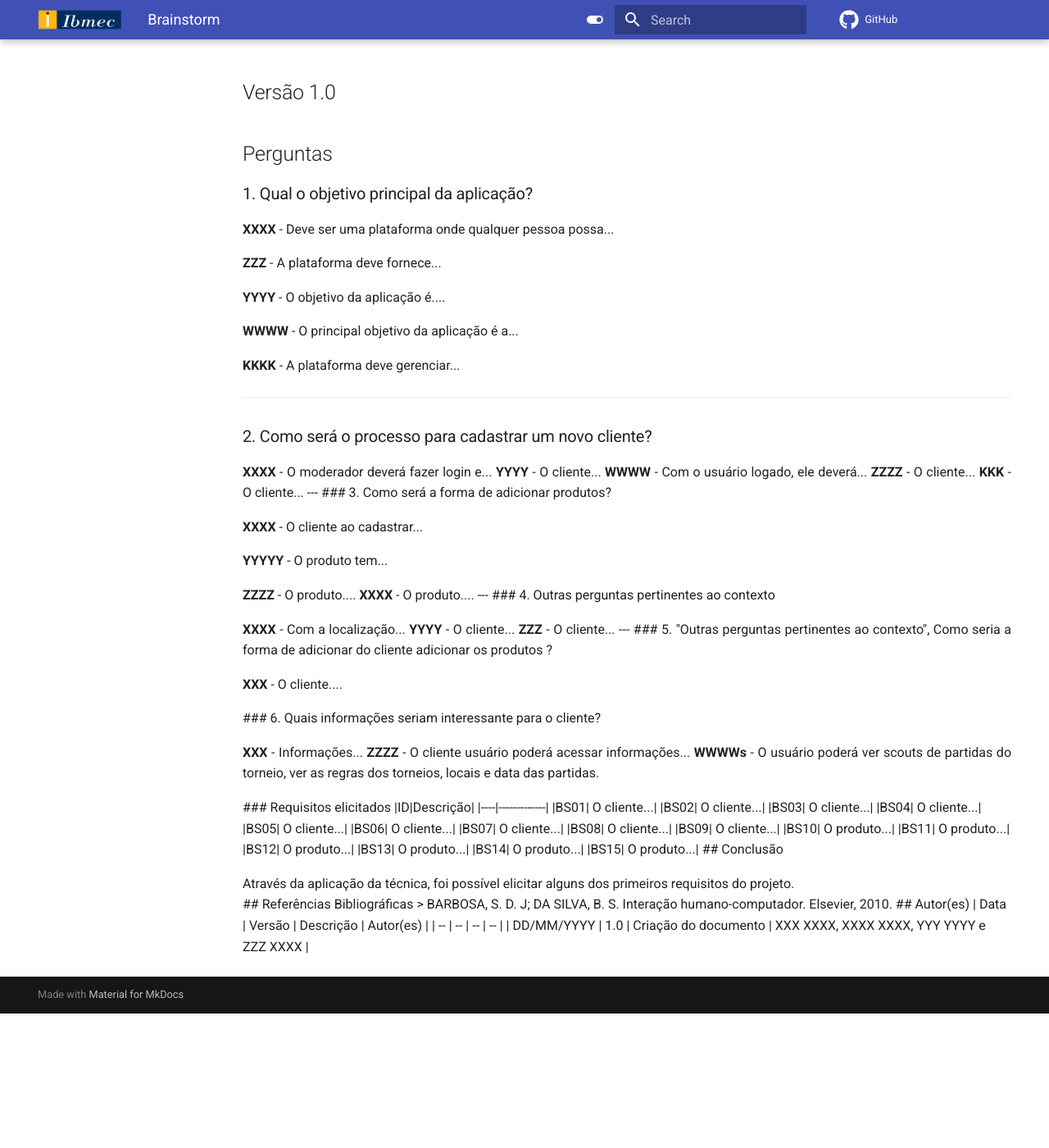
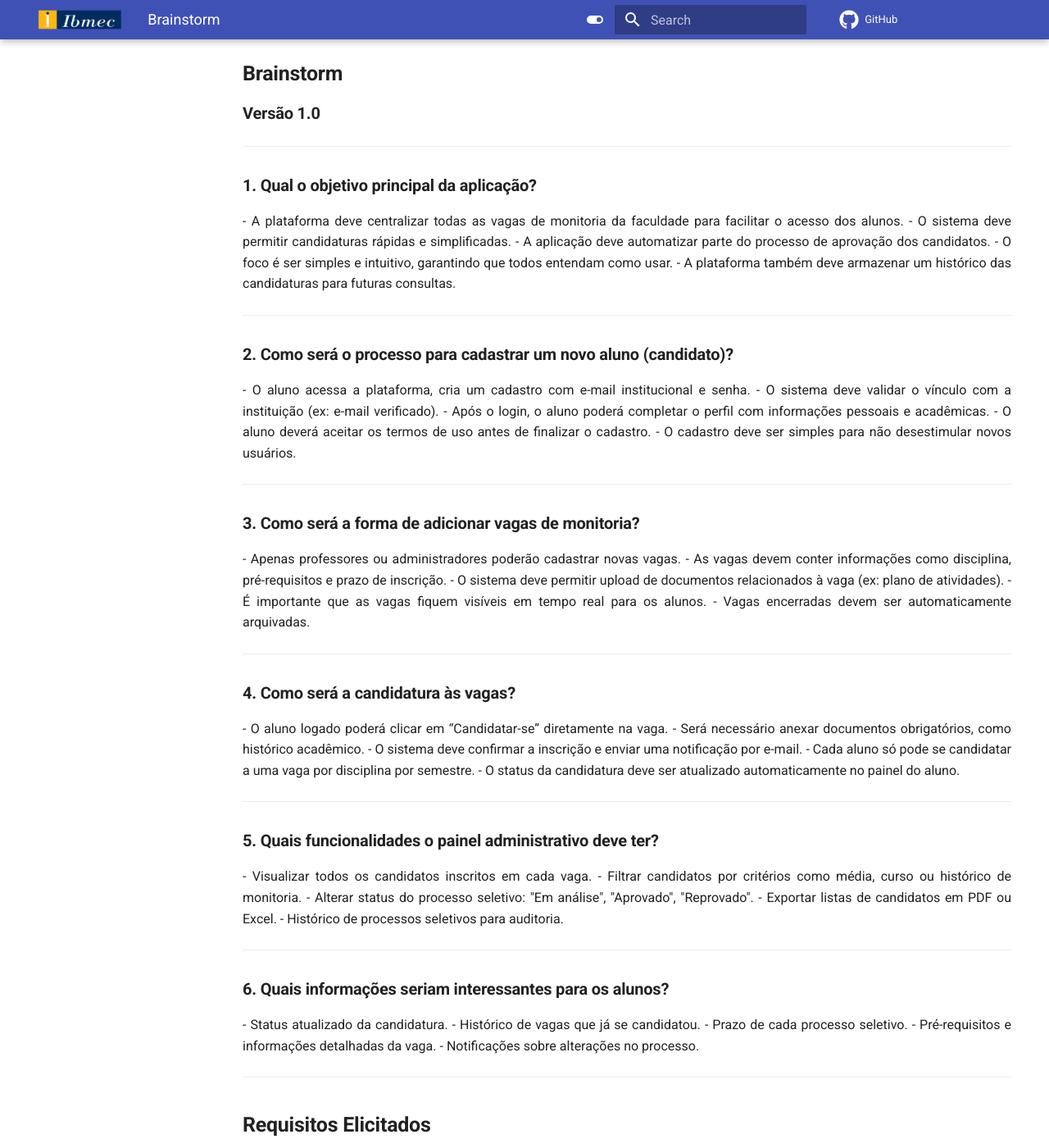
Before and after one commit to Projetos-de-Extensao/PBE_25.2_8004_III, an MkDocs documentation site: the page built from docs/Iniciacao/Brainstorm.md, in a window 1280 px wide and 1400 px high, scrolled down 518 px. Shown: the whole window at 82% size. Built offline with MkDocs 1.6.1 and Material for MkDocs 9.7.7, drawn with Linux system fonts in a browser that asks for light colours; comment, search, counter and statistics services are not loaded; before the commit the page ends 1754 px from its top, so only the background shows below that; some of the changed text lies outside the part shown.

Commit message:
Brainstorm.md

```diff
--- a/docs/Iniciacao/Brainstorm.md
+++ b/docs/Iniciacao/Brainstorm.md
@@ -3,127 +3,126 @@ id: brainstorm
 title: Brainstorm
 ---
 
-## Introdução
-<p align = "justify">
+## **Introdução**
+<p align="justify">
 O brainstorm é uma técnica de elicitação de requisitos que consiste em reunir a equipe e discutir sobre diversos tópicos gerais do projeto apresentados no documento problema de negócio. No brainstorm o diálogo é incentivado e críticas são evitadas para permitir que todos colaborem com suas próprias ideias.
-</p>
-
-## Metodologia
-<p align = "justify">
-A equipe se reuniu para debater ideias gerais sobre o projeto via..., começou .... e terminou..., onde o XXXX XXXX foi o moderador, direcionando a equipe com questões pré-elaboradas, e transcrevendo as respostas para o documento.
-</p>
-
-## Brainstorm
-
-## Versão 1.0
-
-## Perguntas
-
-### 1. Qual o objetivo principal da aplicação?
-
-<p align = "justify">
-<b>XXXX</b> - Deve ser uma plataforma onde qualquer pessoa possa...
-</p>
-
-<b>ZZZ</b> - A plataforma deve fornece...
-
-<b>YYYY</b> - O objetivo da aplicação é....
-
-<b>WWWW</b> - O principal objetivo da aplicação é a...
-
-<b>KKKK</b> - A plataforma deve gerenciar...
 </p>
 
 ---
 
-### 2. Como será o processo para cadastrar um novo cliente?
+## **Metodologia**
+<p align = "justify">
+A equipe se reuniu para debater ideias gerais sobre o projeto via..., começou .... e terminou..., onde o XXXX XXXX foi o moderador, direcionando a equipe com questões pré-elaboradas, e transcrevendo as respostas para o documento.
+</p>
+---
 
-<p align = "justify">
-<b>XXXX</b> - O moderador deverá fazer login e...
+## **Brainstorm**
 
-<b>YYYY</b> - O cliente...
-
-<b>WWWW</b> - Com o usuário logado, ele deverá...
-
-<b>ZZZZ</b> - O cliente...
-
-<b>KKK</b> - O cliente...
+### **Versão 1.0**
 
 ---
 
-### 3. Como será a forma de adicionar produtos?
-
-<p align = "justify">
-<b>XXXX</b> - O cliente ao cadastrar...
+### **1. Qual o objetivo principal da aplicação?**
+<p align="justify">
+- A plataforma deve centralizar todas as vagas de monitoria da faculdade para facilitar o acesso dos alunos.
+- O sistema deve permitir candidaturas rápidas e simplificadas.
+- A aplicação deve automatizar parte do processo de aprovação dos candidatos.
+- O foco é ser simples e intuitivo, garantindo que todos entendam como usar.
+- A plataforma também deve armazenar um histórico das candidaturas para futuras consultas.
 </p>
-
-<p align = "justify">
-<b>YYYYY</b> - O produto tem...
-</p>
-
-<b>ZZZZ</b> - O produto....
-
-<b>XXXX</b> - O produto....
-
 
 ---
 
-### 4. Outras perguntas pertinentes ao contexto
-
-<p align = "justify">
-<b>XXXX</b> - Com a localização...
-
-<b>YYYY</b> - O cliente...
-
-<b>ZZZ</b> - O cliente...
+### **2. Como será o processo para cadastrar um novo aluno (candidato)?**
+<p align="justify">
+- O aluno acessa a plataforma, cria um cadastro com e-mail institucional e senha.
+- O sistema deve validar o vínculo com a instituição (ex: e-mail verificado).
+- Após o login, o aluno poderá completar o perfil com informações pessoais e acadêmicas.
+- O aluno deverá aceitar os termos de uso antes de finalizar o cadastro.
+- O cadastro deve ser simples para não desestimular novos usuários.
+</p>
 
 ---
 
-### 5. "Outras perguntas pertinentes ao contexto", Como seria a forma de adicionar do cliente adicionar os produtos ?
-<p align = "justify">
-<b>XXX</b> - O cliente....
+### **3. Como será a forma de adicionar vagas de monitoria?**
+<p align="justify">
+- Apenas professores ou administradores poderão cadastrar novas vagas.
+- As vagas devem conter informações como disciplina, pré-requisitos e prazo de inscrição.
+- O sistema deve permitir upload de documentos relacionados à vaga (ex: plano de atividades).
+- É importante que as vagas fiquem visíveis em tempo real para os alunos.
+- Vagas encerradas devem ser automaticamente arquivadas.
 </p>
 
-### 6. Quais informações seriam interessante para o cliente?
-<p align = "justify">
-   <b>XXX</b> - Informações...
+---
 
-   <b>ZZZZ</b> - O cliente usuário poderá acessar informações...
-
-   <b>WWWWs</b> - O usuário poderá ver scouts de partidas do torneio, ver as regras dos torneios, locais e data das partidas.
-
+### **4. Como será a candidatura às vagas?**
+<p align="justify">
+- O aluno logado poderá clicar em “Candidatar-se” diretamente na vaga.
+- Será necessário anexar documentos obrigatórios, como histórico acadêmico.
+- O sistema deve confirmar a inscrição e enviar uma notificação por e-mail.
+- Cada aluno só pode se candidatar a uma vaga por disciplina por semestre.
+- O status da candidatura deve ser atualizado automaticamente no painel do aluno.
 </p>
 
-### Requisitos elicitados
+---
 
-|ID|Descrição|
-|----|-------------|
-|BS01| O cliente...|
-|BS02| O cliente...|
-|BS03| O cliente...|
-|BS04| O cliente...|
-|BS05| O cliente...|
-|BS06| O cliente...|
-|BS07| O cliente...|
-|BS08| O cliente...|
-|BS09| O cliente...|
-|BS10| O produto...|
-|BS11| O produto...|
-|BS12| O produto...|
-|BS13| O produto...|
-|BS14| O produto...|
-|BS15| O produto...|
+### **5. Quais funcionalidades o painel administrativo deve ter?**
+<p align="justify">
+- Visualizar todos os candidatos inscritos em cada vaga.
+- Filtrar candidatos por critérios como média, curso ou histórico de monitoria.
+- Alterar status do processo seletivo: "Em análise", "Aprovado", "Reprovado".
+- Exportar listas de candidatos em PDF ou Excel.
+- Histórico de processos seletivos para auditoria.
+</p>
 
-## Conclusão
-<p align = "justify">
-Através da aplicação da técnica, foi possível elicitar alguns dos primeiros requisitos do projeto.
+---
+
+### **6. Quais informações seriam interessantes para os alunos?**
+<p align="justify">
+- Status atualizado da candidatura.
+- Histórico de vagas que já se candidatou.
+- Prazo de cada processo seletivo.
+- Pré-requisitos e informações detalhadas da vaga.
+- Notificações sobre alterações no processo.
 </p>
-## Referências Bibliográficas
 
+---
+
+## **Requisitos Elicitados**
+
+| ID   | Descrição |
+|-------|-----------|
+| BS01  | O sistema deve permitir que alunos criem contas com autenticação pelo e-mail institucional. |
+| BS02  | O sistema deve validar o vínculo do usuário com a faculdade. |
+| BS03  | Alunos devem conseguir visualizar todas as vagas disponíveis em tempo real. |
+| BS04  | Professores e administradores devem cadastrar novas vagas com informações detalhadas. |
+| BS05  | O sistema deve permitir upload de documentos obrigatórios durante a candidatura. |
+| BS06  | O sistema deve enviar notificações automáticas por e-mail aos candidatos. |
+| BS07  | O painel administrativo deve permitir a visualização, filtragem e gerenciamento de candidatos. |
+| BS08  | O sistema deve atualizar automaticamente o status da candidatura no painel do aluno. |
+| BS09  | Apenas uma candidatura por disciplina será permitida por semestre. |
+| BS10  | O painel administrativo deve permitir exportar listas em PDF ou Excel. |
+| BS11  | Vagas encerradas devem ser arquivadas automaticamente. |
+| BS12  | O sistema deve armazenar histórico de candidaturas para consulta futura. |
+| BS13  | O painel administrativo deve permitir alterações de status no processo seletivo. |
+| BS14  | Alunos devem receber notificações sobre mudanças no status da candidatura. |
+| BS15  | O sistema deve garantir interface simples e intuitiva para todos os perfis de usuários. |
+
+---
+
+## **Conclusão**
+<p align="justify">
+Através da aplicação da técnica de brainstorm, foi possível elicitar os primeiros requisitos da plataforma de monitoria. Esses requisitos servirão como base para a modelagem do sistema e para o planejamento da arquitetura do back-end, que será o foco principal do desenvolvimento.
+</p>
+
+---
+
+## **Referências Bibliográficas**
 > BARBOSA, S. D. J; DA SILVA, B. S. Interação humano-computador. Elsevier, 2010.
 
+---
 
-## Autor(es)
+## **Autor(es)**
 | Data | Versão | Descrição | Autor(es) |
-| -- | -- | -- | -- |
-| DD/MM/YYYY | 1.0 | Criação do documento | XXX XXXX, XXXX XXXX, YYY YYYY e ZZZ XXXX |
+|-------|--------|-----------|------------|
+| 28/08/2025 | 1.0 | Criação do documento | Sarah Ferrari, João Mariano, João Victor, João Donda e Caique Rechuan.
```
Also changed, not shown: site/Iniciacao/Brainstorm/index.html, site/search/search_index.json, 1 other file.
